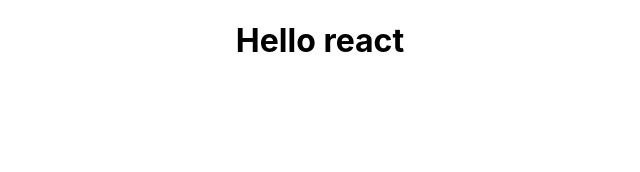
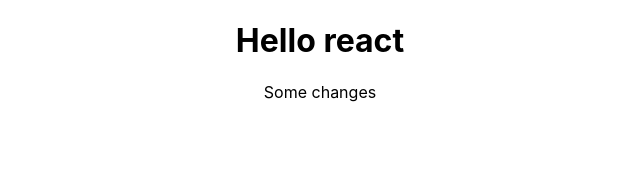
Before and after one commit to ashishp911/MERN-Application, a React (Create React App) app in the folder client/: page / in a window 1280 px wide. Shown: the top 172 px of the page, without its empty margins (320-960 px from the left). Built offline with nearby package versions, Linux system fonts and the light colour scheme.

Commit message:
some changes

```diff
--- a/client/src/App.js
+++ b/client/src/App.js
@@ -4,6 +4,7 @@ function App() {
   return (
     <div className="App">
       <h1>Hello react</h1>
+      <p>Some changes</p>
     </div>
   );
 }
```
